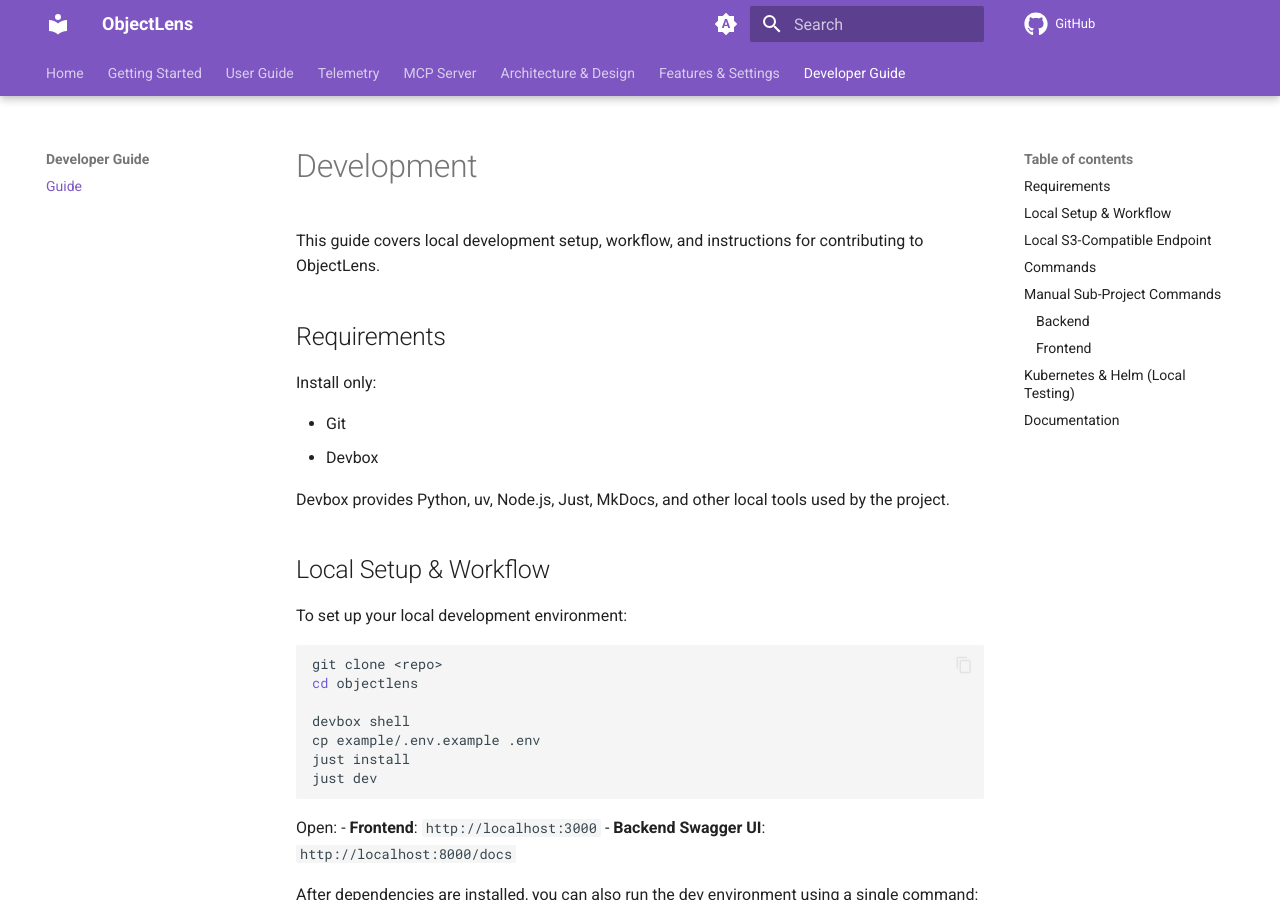
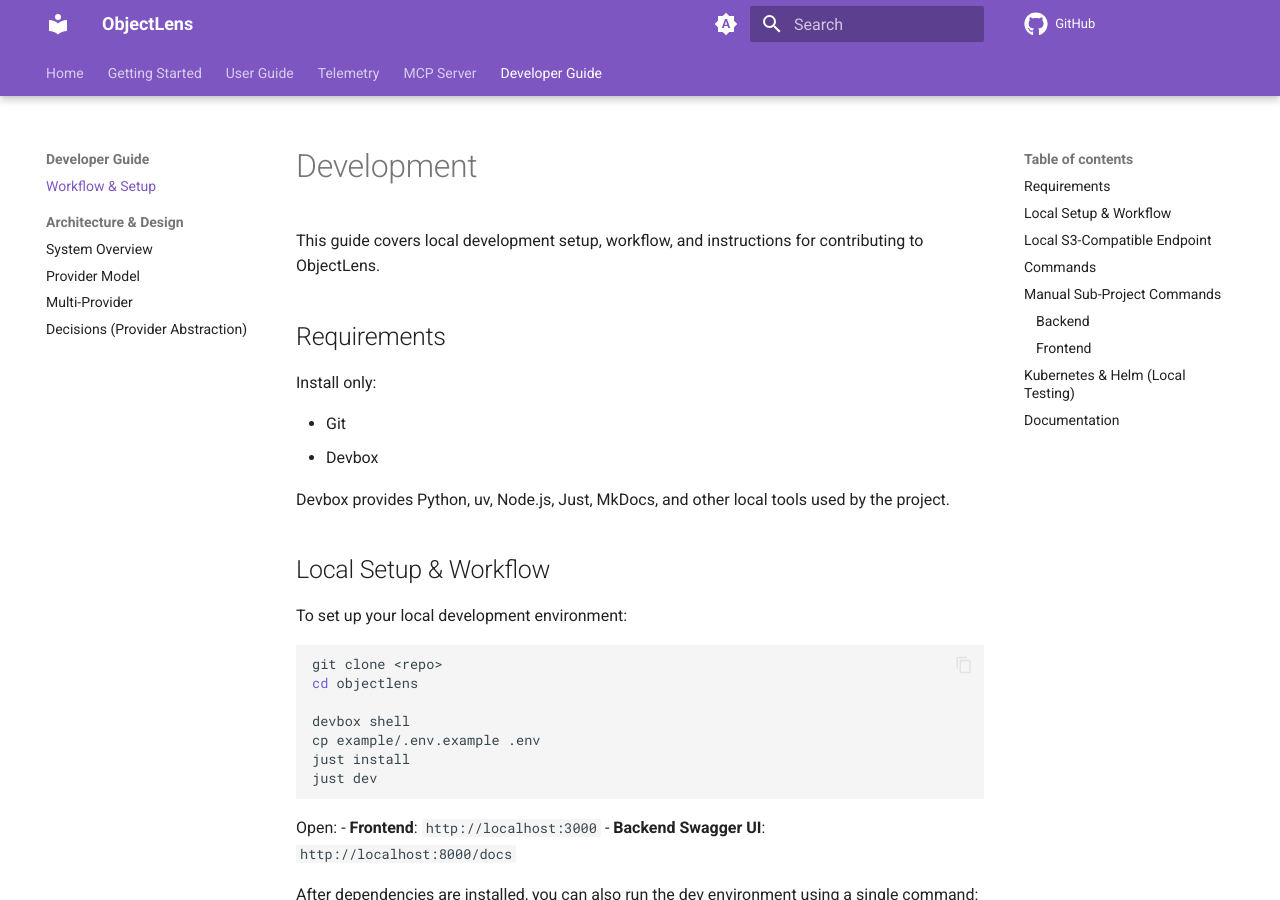
Before and after one commit to kubehive-io/objectlens, an MkDocs documentation site: the page built from docs/development.md, in a window 1280 px wide and 900 px high. Built offline with MkDocs 1.6.1 and Material for MkDocs 9.7.7, drawn with Linux system fonts in a browser that asks for light colours; comment, search, counter and statistics services are not loaded; the version menu is left out.

Commit message:
relocate some menus to sub-menus

```diff
--- a/mkdocs.yml
+++ b/mkdocs.yml
@@ -49,21 +49,22 @@
   - Home: index.md
   - Getting Started:
       - Quick Start: getting-started.md
-  - User Guide: user-guide.md
+  - User Guide:
+      - Overview: user-guide.md
+      - Features & Settings:
+          - S3 Connection Settings: provider-settings.md
+          - Bucket Insights: bucket-details.md
+          - Ceph RGW: ceph-provider.md
+          - Garage S3: garage-provider.md
   - Telemetry: telemetry.md
   - MCP Server: mcp-server.md
-  - Architecture & Design:
-      - System Overview: architecture.md
-      - Provider Model: provider-model.md
-      - Multi-Provider: multi-provider.md
-      - Decisions (Provider Abstraction): decisions/0001-provider-abstraction.md
-  - Features & Settings:
-      - S3 Connection Settings: provider-settings.md
-      - Bucket Insights: bucket-details.md
-      - Ceph RGW: ceph-provider.md
-      - Garage S3: garage-provider.md
   - Developer Guide:
-      - Guide: development.md
+      - Workflow & Setup: development.md
+      - Architecture & Design:
+          - System Overview: architecture.md
+          - Provider Model: provider-model.md
+          - Multi-Provider: multi-provider.md
+          - Decisions (Provider Abstraction): decisions/0001-provider-abstraction.md
 
 markdown_extensions:
   - admonition
```
